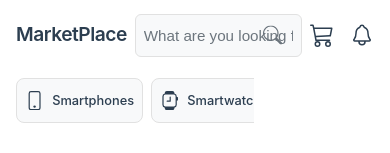
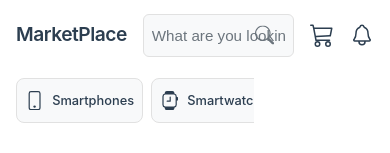
Before and after one commit to qaramanis/marketplace, a React (Vite) app: page / in a window 390 px wide. Shown: the top 153 px of the page. Built offline with nearby package versions, Linux system fonts and the light colour scheme.

Commit message:
Update NavBar.css

```diff
--- a/src/css/NavBar.css
+++ b/src/css/NavBar.css
@@ -135,7 +135,7 @@
 
   .search-container {
     flex: 1;
-      margin: 0 0.5rem;
+    margin: 0 1rem;
   }
 
   .navbar-logo h1 {
```
Lines whose indentation alone changed are shown as unchanged.
